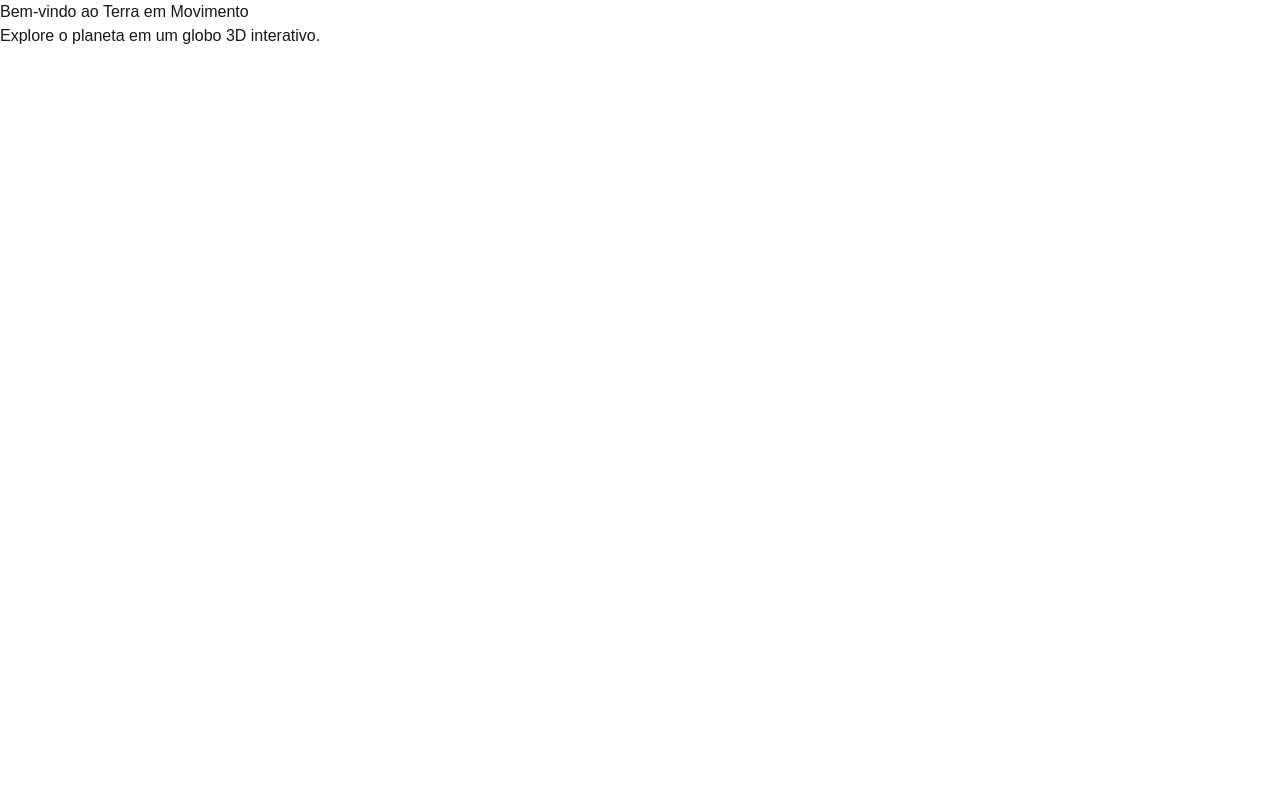
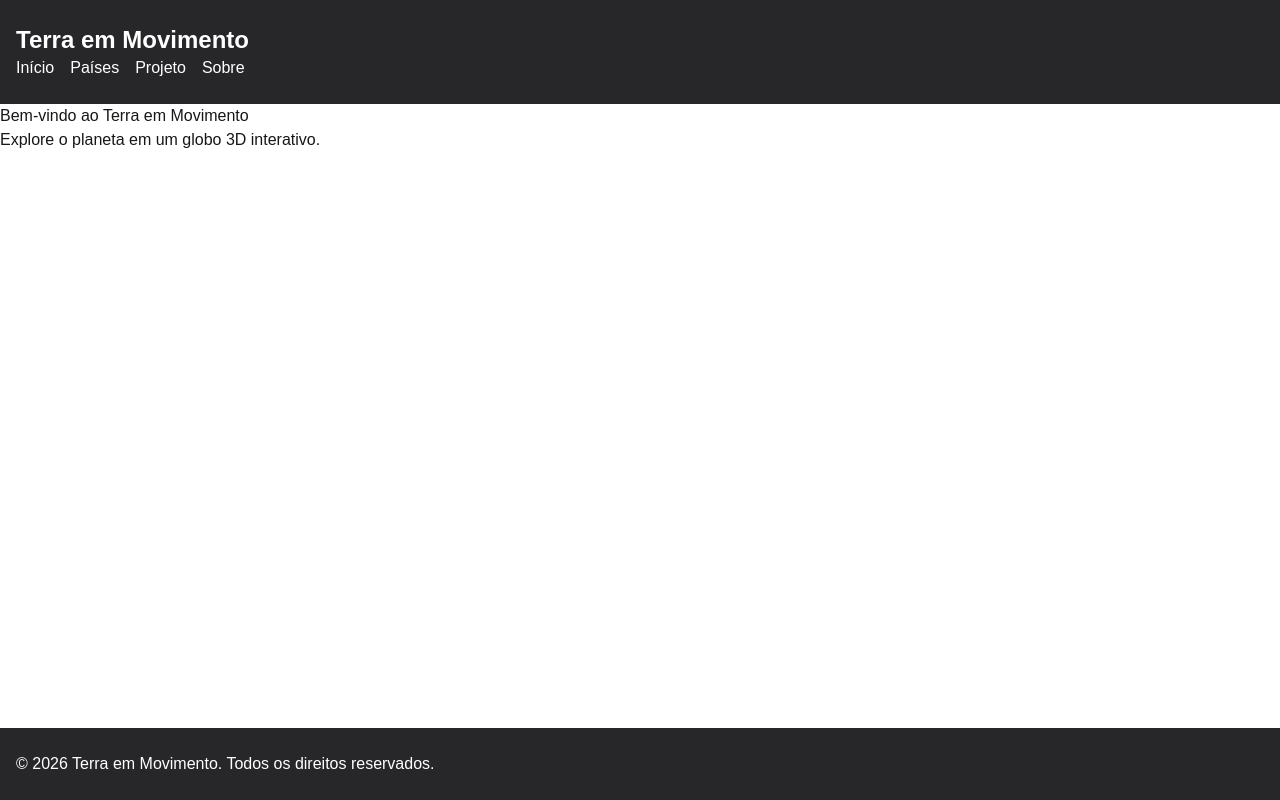
Before and after one commit to ELTAILS/terra_em_movimento, a Next.js app: page / in a window 1280 px wide. Built offline with nearby package versions, Linux system fonts and the light colour scheme.

Commit message:
Criei as paginas do projeto de maneira simples para testar o fluxo dele

```diff
--- a/app/(pages)/layout.tsx
+++ /dev/null
@@ -1,20 +0,0 @@
-import Header from "@/components/Header";
-import Footer from "@/components/Footer";
-
-export default function PagesLayout({
-  children,
-}: Readonly<{
-  children: React.ReactNode;
-}>) {
-  return (
-    <div className="flex min-h-screen flex-col">
-      <Header />
-
-      <main className="flex-1">
-        {children}
-      </main>
-
-      <Footer />
-    </div>
-  );
-}
--- a/app/(pages)/paises/page.tsx
+++ b/app/(pages)/paises/page.tsx
@@ -0,0 +1,15 @@
+import type { Metadata } from "next";
+
+export const metadata: Metadata = {
+  title: "Sobre os Países | Terra em Movimento",
+  description: "Conheça os países incluídos no projeto Terra em Movimento",
+};
+
+export default function Paises() {
+  return (
+    <div>
+      <h1 className="text-3xl font-bold mb-4">Paises</h1>
+      <p>Esta é a página de países.</p>
+    </div>
+  );
+}
--- a/app/(pages)/projeto/page.tsx
+++ b/app/(pages)/projeto/page.tsx
@@ -0,0 +1,15 @@
+import type { Metadata } from "next";
+
+export const metadata: Metadata = {
+  title: "Sobre o projeto | Terra em Movimento",
+  description: "Conheça pro tras do projeto Terra em Movimento",
+};
+
+export default function Projeto() {
+  return (
+    <div>
+      <h1 className="text-3xl font-bold mb-4">Projeto</h1>
+      <p>Esta é a página do projeto.</p>
+    </div>
+  );
+}
--- a/app/(pages)/sobre/page.tsx
+++ b/app/(pages)/sobre/page.tsx
@@ -0,0 +1,15 @@
+import type { Metadata } from "next";
+
+export const metadata: Metadata = {
+  title: "Sobre Mim | Terra em Movimento",
+  description: "Relatando mais sobre mim",
+};
+
+export default function Sobre() {
+  return (
+    <div>
+      <h1 className="text-3xl font-bold mb-4">Sobre</h1>
+      <p>Esta é a página sobre a empresa.</p>
+    </div>
+  );
+}
--- a/app/429/page.tsx
+++ b/app/429/page.tsx
@@ -0,0 +1,16 @@
+import type { Metadata } from "next";
+
+export const metadata: Metadata = {
+  title: "Muitas requisições | Terra em Movimento",
+  description: "Você está fazendo muitas requisições. Por favor, tente novamente mais tarde.",
+};
+
+
+export default function Page429() {
+  return (
+    <div>
+      <h1 className="text-3xl font-bold mb-4">Página 429</h1>
+      <p>Muitas requisições feitas, por favor, tente novamente mais tarde.</p>
+    </div>
+  );
+}
--- a/app/layout.tsx
+++ b/app/layout.tsx
@@ -1,6 +1,8 @@
 import type { Metadata } from "next";
 import { Geist, Geist_Mono } from "next/font/google";
 import "./globals.css";
+import Header from "../components/Header";
+import Footer from "../components/Footer";
 
 const geistSans = Geist({
   variable: "--font-geist-sans",
@@ -23,7 +25,13 @@ export default function RootLayout({ children }: LayoutProps<"/">) {
       lang="pt-BR"
       className={`${geistSans.variable} ${geistMono.variable} h-full antialiased`}
     >
-      <body className="min-h-full flex flex-col">{children}</body>
+      <body className="min-h-full flex flex-col">
+        <Header /> {/* Cabeçalho */}
+          <main className="flex-1">
+            {children} {/* Conteúdo principal */}
+          </main>
+        <Footer /> {/* Rodapé */}
+      </body>
     </html>
   );
 }
--- a/app/page.tsx
+++ b/app/page.tsx
@@ -1,3 +1,10 @@
+import type { Metadata } from "next";
+
+export const metadata: Metadata = {
+  title: "Início | Terra em Movimento",
+  description: "Conheça o projeto Terra em Movimento",
+};
+
 export default function Home() {
   return (
     <>
--- a/components/Footer.tsx
+++ b/components/Footer.tsx
@@ -2,7 +2,7 @@ export default function Footer() {
   return (
     <footer className="bg-zinc-800 text-white">
       <div className="container mx-auto px-4 py-6">
-        <p>&copy; {new Date().getFullYear()} Terra em Movimento. Todos os direitos reservados.</p>
+        <p>&copy; 2026 Terra em Movimento. Todos os direitos reservados.</p>
       </div>
     </footer>
   );
--- a/components/Header.tsx
+++ b/components/Header.tsx
@@ -7,6 +7,14 @@ export default function Header() {
         <Link href="/">
           <h1 className="text-2xl font-bold">Terra em Movimento</h1>
         </Link>
+        <nav>
+          <ul className="flex space-x-4">
+            <li><Link href="/">Início</Link></li>
+            <li><Link href="/paises">Países</Link></li>
+            <li><Link href="/projeto">Projeto</Link></li>
+            <li><Link href="/sobre">Sobre</Link></li>
+          </ul>
+        </nav>
       </div>
     </header>
   );
```
